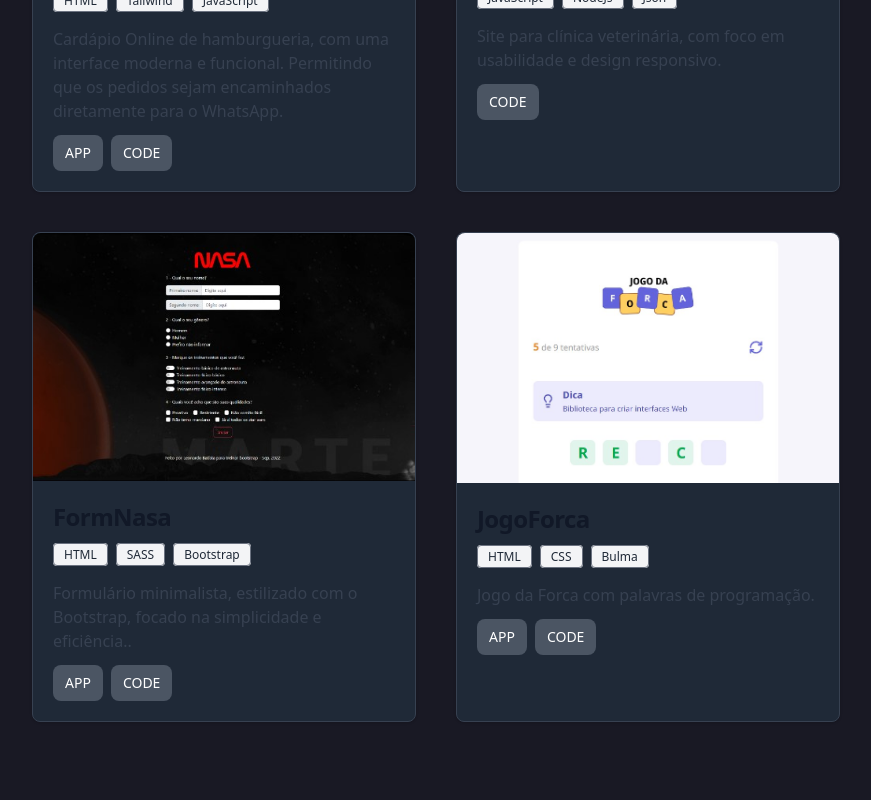
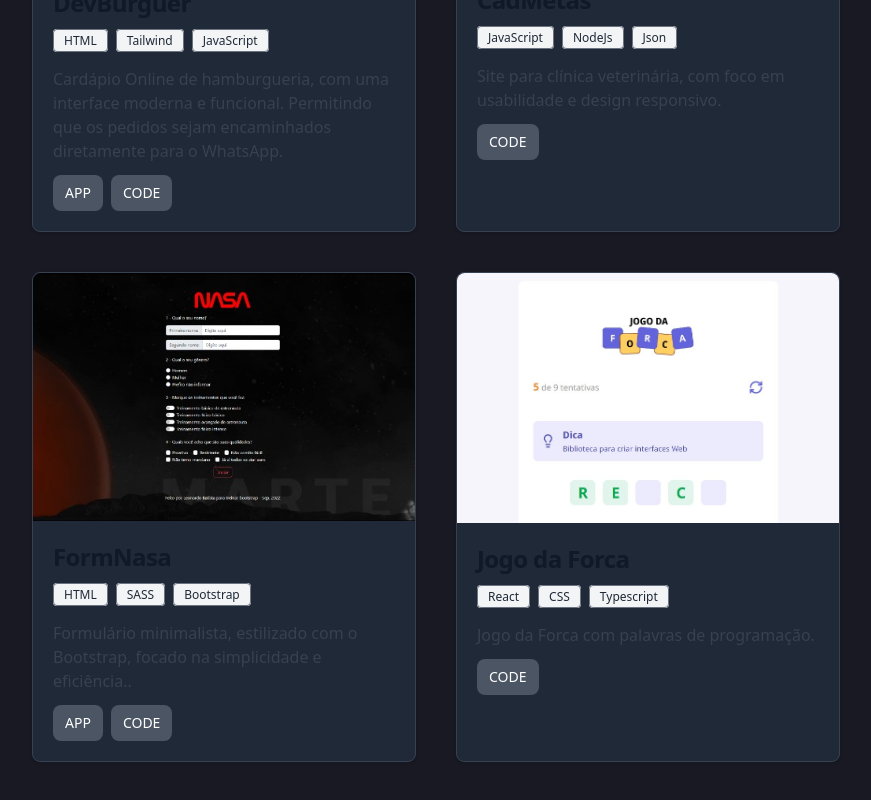
Before and after one commit to DevTec2020/Apresentacao, a React (Vite) app: page / in a window 1280 px wide. Shown: the part 2675-3475 px from the top of the page, without its empty margins (204-1075 px from the left). Before the commit the page ends 3437 px from the top, so only its background shows below. Built offline with nearby package versions, Linux system fonts and the light colour scheme.

Commit message:
FEAT: Corrigindo tecnologias usadas em cada projeto

```diff
--- a/src/components/Projetos/index.tsx
+++ b/src/components/Projetos/index.tsx
@@ -16,7 +16,7 @@ export function Projetos() {
 
 
 
-            <div className="flex flex-wrap justify-center mt-10 gap-10">
+            <div className="flex flex-wrap justify-center mt-20 gap-10">
 
 
                 {/* SiteNote Card*/}
@@ -176,23 +176,18 @@ export function Projetos() {
                         <img className="rounded-t-lg" src={JogoForca} alt="Projeto SiteNote" />
                     </a>
                     <div className="p-5">
-                        <h5 className="mb-2 text-2xl font-bold tracking-tight text-gray-900 dark:text-white">JogoForca</h5>
+                        <h5 className="mb-2 text-2xl font-bold tracking-tight text-gray-900 dark:text-white">Jogo da Forca</h5>
                         <div className="mb-4">
-                            <span className="bg-gray-100 text-gray-800 text-xs font-medium me-2 px-2.5 py-0.5 rounded dark:bg-gray-700 dark:text-gray-400 border border-gray-500">HTML</span>
+                            <span className="bg-gray-100 text-gray-800 text-xs font-medium me-2 px-2.5 py-0.5 rounded dark:bg-gray-700 dark:text-gray-400 border border-gray-500">React</span>
                             <span className="bg-gray-100 text-gray-800 text-xs font-medium me-2 px-2.5 py-0.5 rounded dark:bg-gray-700 dark:text-gray-400 border border-gray-500">CSS</span>
-                            <span className="bg-gray-100 text-gray-800 text-xs font-medium me-2 px-2.5 py-0.5 rounded dark:bg-gray-700 dark:text-gray-400 border border-gray-500">Bulma</span>
+                            <span className="bg-gray-100 text-gray-800 text-xs font-medium me-2 px-2.5 py-0.5 rounded dark:bg-gray-700 dark:text-gray-400 border border-gray-500">Typescript</span>
                         </div>
 
                         <p className="mb-3 font-normal text-gray-700 dark:text-gray-400">
                             Jogo da Forca com palavras de programação.
                         </p>
                         <div className="flex  gap-2">
-                            <a href="https://pet-valley.vercel.app" target="_blank"
-                            className="inline-flex items-center px-3 py-2 text-sm font-medium text-center text-white rounded-lg focus:ring-4 focus:outline-none  bg-gray-600 hover:bg-gray-700 focus:ring-gray-800">
-                                APP
-                            </a>
-
-                            <a href="https://github.com/DevTec2020/Pet-Valley" target="_blank"
+                            <a href="https://github.com/DevTec2020/JogoDaForca" target="_blank"
                             className="inline-flex items-center px-3 py-2 text-sm font-medium text-center text-white rounded-lg focus:ring-4 focus:outline-none  bg-gray-600 hover:bg-gray-700 focus:ring-gray-800">
                                 CODE
                             </a>
```
